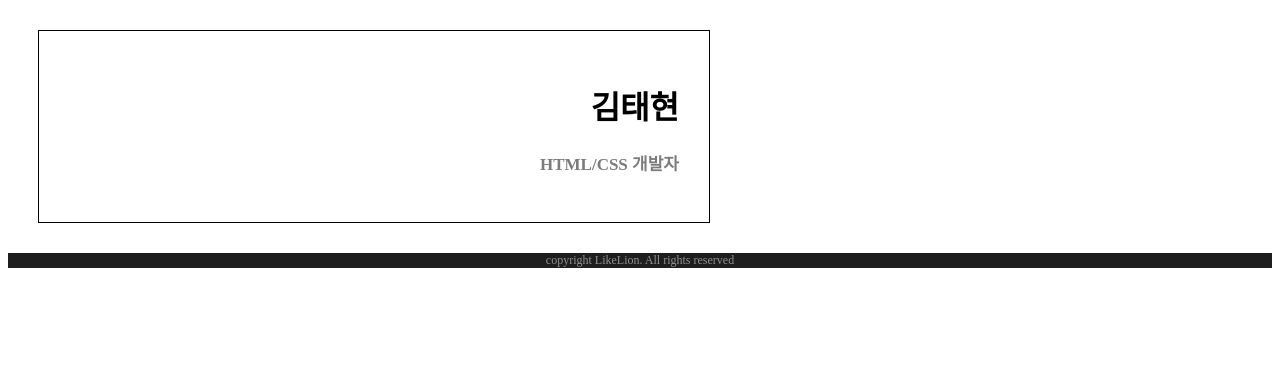
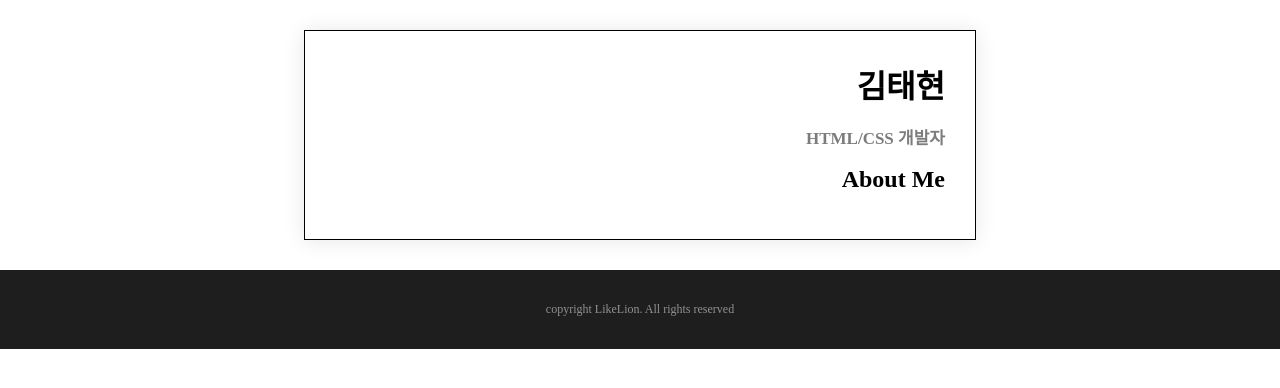
Before and after one commit to TaehyunGOOD/lkli-ingang, a website: page index.html in a window 1280 px wide. Drawn offline with Linux system fonts and the light colour scheme.

Commit message:
구글폰트 적용까지

```diff
--- a/index.html
+++ b/index.html
@@ -10,7 +10,13 @@
     <div class="mainbox">
       <h1>김태현</h1>
       <p class="name-text">HTML/CSS 개발자</p>
+      <section>
+        <h2>About Me</h2>
+        <p class="about-me-text"></p>
+      </section>
     </div>
-    <footer>copyright LikeLion. All rights reserved</footer>
+    <footer>
+      <p>copyright LikeLion. All rights reserved</p>
+    </footer>
   </body>
 </html>
--- a/style.css
+++ b/style.css
@@ -1,32 +1,46 @@
+@import url("https://fonts.googleapis.com/css2?family=Montserrat:ital,wght@0,100..900;1,100..900&display=swap");
+
+* {
+  @import url("https://fonts.googleapis.com/css2?family=Montserrat:ital,wght@0,100..900;1,100..900&display=swap");
+}
+
+body,
+h1,
+h2 {
+  margin: 0px;
+  padding: 0px;
+}
+
 .name-text {
-  font-size: 17px;
+  font-size: 1.0625rem;
   color: #7c7c7c;
   font-weight: bold;
 }
 
 /* class 는 . 으로 나타냄
 .small-font {
-  font-size: 10px;
+  font-size: .625rem;
 } */
 
 /* id는 # 으로 나타냄
 #big-font {
-  font-size: 50px;
+  font-size: 3.125rem;
 } */
 .mainbox {
-  border: 1px solid black;
-  width: 610px;
+  border: 0.0625rem solid black;
+  width: 38.125rem;
   /* 내부 텍스트 위치 */
   text-align: right;
   /* 박스 전체 위치 */
-  margin: 0 auto;
+  margin: 30px auto;
   padding: 30px;
-  margin: 30px;
+  box-shadow: 0 0.0625rem 1.25rem 0rem rgba(0, 0, 0, 0.1);
 }
 
 footer {
   text-align: center;
   background-color: #1e1e1e;
   color: #919191;
-  font-size: 12px;
+  font-size: 0.75rem;
+  padding: 1.25rem;
 }
```
